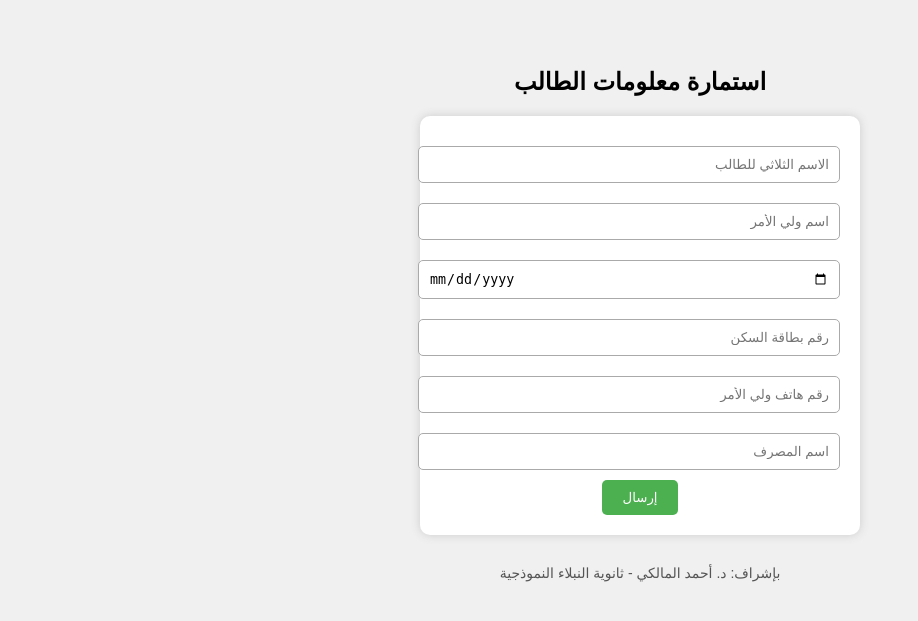
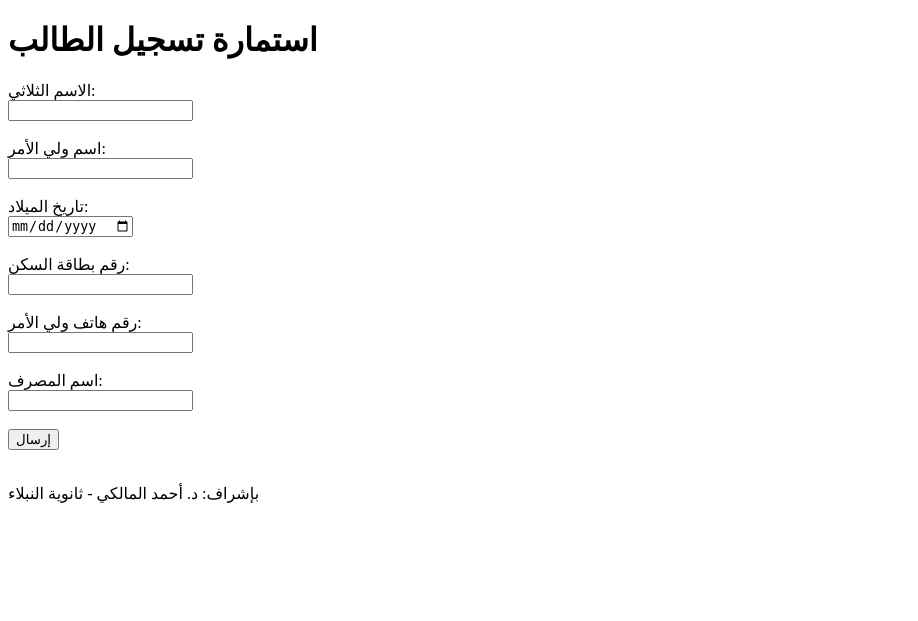
Before and after one commit to Aced1209/Student-Info, a Flask app: page / in a window 1280 px wide. Shown: the top 621 px of the page, without its empty margins (0-918 px from the left). Run offline with Flask 3, Linux system fonts and the light colour scheme.

Commit message:
form.html

```diff
--- a/templates/form.html
+++ b/templates/form.html
@@ -1,29 +1,35 @@
 <!DOCTYPE html>
-<html lang="ar" dir="rtl">
+<html lang="ar">
 <head>
     <meta charset="UTF-8">
-    <title>استمارة معلومات الطالب</title>
-    <style>
-        body { font-family: 'Arial', sans-serif; direction: rtl; background-color: #f0f0f0; text-align: center; padding: 40px; }
-        form { background: white; padding: 20px; border-radius: 10px; width: 400px; margin: auto; box-shadow: 0 0 10px #ccc; }
-        input { width: 100%; padding: 10px; margin: 10px 0; border-radius: 5px; border: 1px solid #aaa; }
-        button { background-color: #4CAF50; color: white; border: none; padding: 10px 20px; border-radius: 5px; cursor: pointer; }
-        footer { margin-top: 30px; font-size: 14px; color: #555; }
-    </style>
+    <title>تسجيل الطالب - ثانوية النبلاء</title>
 </head>
 <body>
-    <h2>استمارة معلومات الطالب</h2>
-    <form method="post">
-        <input type="text" name="name" placeholder="الاسم الثلاثي للطالب" required>
-        <input type="text" name="parent_name" placeholder="اسم ولي الأمر" required>
-        <input type="date" name="dob" required>
-        <input type="text" name="card_number" placeholder="رقم بطاقة السكن" required>
-        <input type="text" name="phone" placeholder="رقم هاتف ولي الأمر" required>
-        <input type="text" name="bank_name" placeholder="اسم المصرف" required>
+    <h1>استمارة تسجيل الطالب</h1>
+    <form action="/submit" method="post">
+        <label>الاسم الثلاثي:</label><br>
+        <input type="text" name="student_name" required><br><br>
+
+        <label>اسم ولي الأمر:</label><br>
+        <input type="text" name="guardian_name" required><br><br>
+
+        <label>تاريخ الميلاد:</label><br>
+        <input type="date" name="birth_date" required><br><br>
+
+        <label>رقم بطاقة السكن:</label><br>
+        <input type="text" name="card_number" required><br><br>
+
+        <label>رقم هاتف ولي الأمر:</label><br>
+        <input type="text" name="guardian_phone" required><br><br>
+
+        <label>اسم المصرف:</label><br>
+        <input type="text" name="bank_name" required><br><br>
+
         <button type="submit">إرسال</button>
     </form>
+    <br>
     <footer>
-        بإشراف: د. أحمد المالكي - ثانوية النبلاء النموذجية
+        <p>بإشراف: د. أحمد المالكي - ثانوية النبلاء</p>
     </footer>
 </body>
 </html>
```
